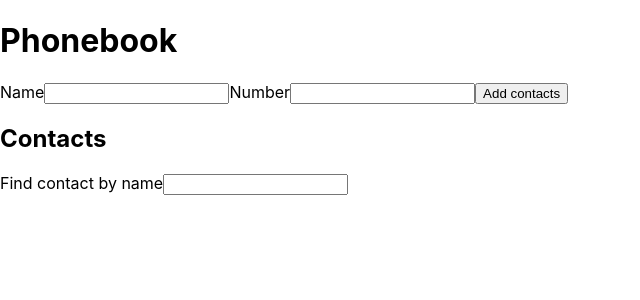
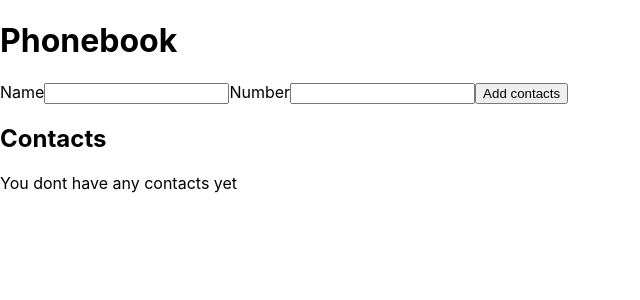
Before and after one commit to Vitalii-Bilobrov/goit-react-hw-07-phonebook, a React (Create React App) app: page / in a window 1280 px wide. Shown: the top 300 px of the page, without its empty margins (0-640 px from the left). Built offline with nearby package versions, Linux system fonts and the light colour scheme.

Commit message:
Final_18

```diff
--- /dev/null
+++ b/src/Redux/selectors.jsx
@@ -0,0 +1,2 @@
+export const selectContacts = state => state.contacts.items;
+export const selectFilter = state => state.filter;
--- a/src/components/App.jsx
+++ b/src/components/App.jsx
@@ -2,7 +2,11 @@ import { Form } from './Form/Form';
 import { ContactList } from './ContactList/ContactList';
 import { Filter } from './Filter/Filter';
 
+import { useSelector } from 'react-redux';
+import { selectContacts } from 'Redux/selectors';
+
 export const App = () => {
+  const contacts = useSelector(selectContacts);
   return (
     <>
       <div>
@@ -10,11 +14,15 @@ export const App = () => {
         <Form />
       </div>
       <div>
-        <>
-          <h2>Contacts</h2>
-          <Filter />
-          <ContactList />
-        </>
+        <h2>Contacts</h2>
+        {contacts.length ? (
+          <>
+            <Filter />
+            <ContactList />
+          </>
+        ) : (
+          <p>You dont have any contacts yet</p>
+        )}
       </div>
     </>
   );
--- a/src/components/Filter/Filter.jsx
+++ b/src/components/Filter/Filter.jsx
@@ -2,10 +2,11 @@ import React from 'react';
 import { PropTypes } from 'prop-types';
 import { useDispatch, useSelector } from 'react-redux';
 import { changeFilter } from 'Redux/filterSlice';
+import { selectFilter } from 'Redux/selectors';
 
 export const Filter = () => {
   const dispatch = useDispatch();
-  const filter = useSelector(state => state.filter);
+  const filter = useSelector(selectFilter);
   const handleChange = e => {
     dispatch(changeFilter(e.target.value));
   };
--- a/src/components/Form/Form.jsx
+++ b/src/components/Form/Form.jsx
@@ -1,4 +1,5 @@
 import { addContact } from 'Redux/contactSlice';
+import { selectContacts } from 'Redux/selectors';
 import { nanoid } from 'nanoid';
 import { useState } from 'react';
 import { useDispatch, useSelector } from 'react-redux';
@@ -7,7 +8,7 @@ export const Form = ({ onSubmit }) => {
   const [name, setName] = useState('');
   const [number, setNumber] = useState('');
   const dispatch = useDispatch();
-  const contacts = useSelector(state => state.contacts.items);
+  const contacts = useSelector(selectContacts);
   const nameInputId = nanoid();
   const numberInputId = nanoid();
 
```
